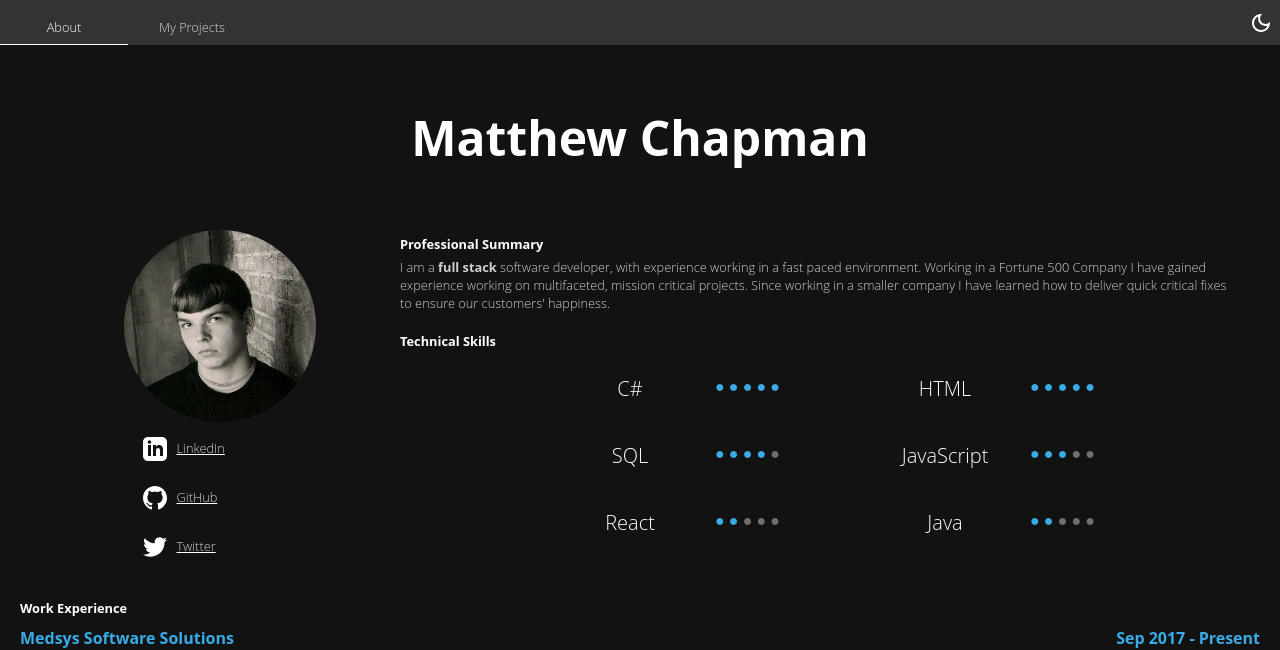
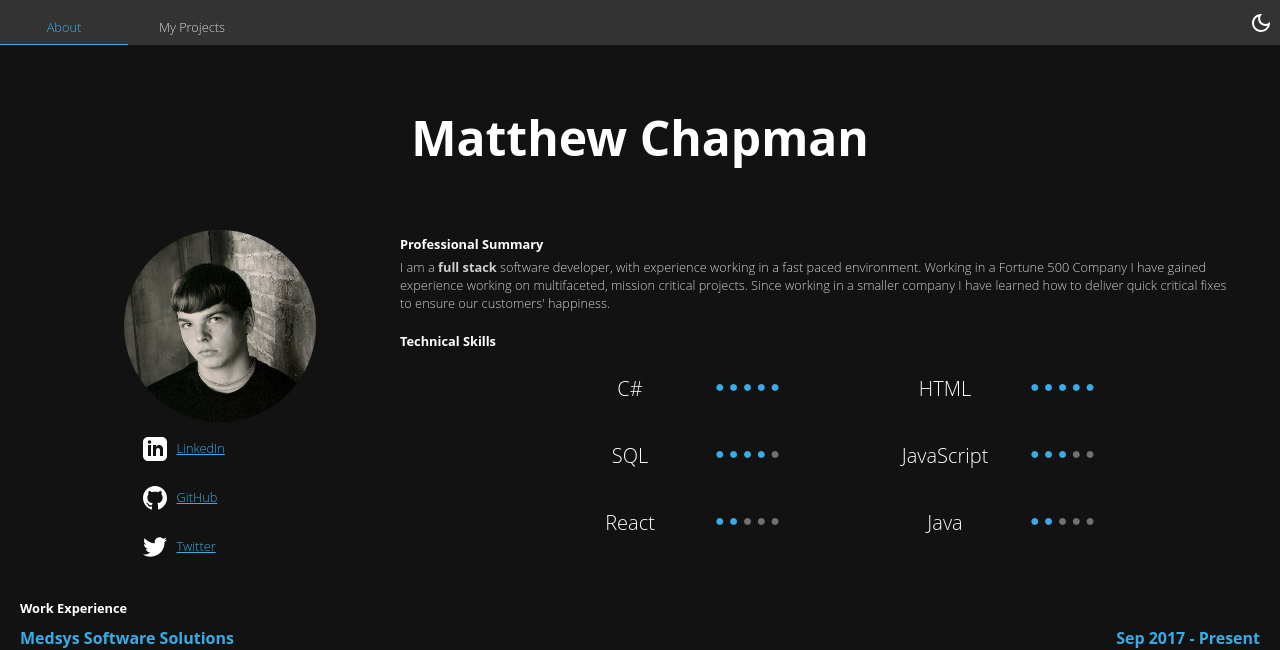
Before and after one commit to matt-chap/matt-chap.github.io, a Jekyll site: the page built from index.html, in a window 1280 px wide. Shown: the top 650 px of the page. Built offline with Jekyll 4.4.1, drawn with Linux system fonts in a browser that asks for light colours.

Commit message:
Add highlighted

```diff
--- a/_sass/about/about.scss
+++ b/_sass/about/about.scss
@@ -128,3 +128,9 @@ b {
     }
     padding: 10px;
 }
+
+.about-social-txt {
+    @include themed() {
+        color: theme-get($text-color);
+    }
+}
--- a/_sass/main.scss
+++ b/_sass/main.scss
@@ -102,7 +102,7 @@ ul {
 a {
   @include fluid-type(font-size, 600px, 1200px, 4vw, 1vw);
   @include themed() {
-    color: theme-get($head);
+    color: theme-get($text-color);
   }
 }
 
--- a/_sass/nav/nav-selected.scss
+++ b/_sass/nav/nav-selected.scss
@@ -3,7 +3,7 @@
 .nav-selected {
   text-decoration: none;
   @include themed() {
-    border-bottom-color: theme-get($head);
+    border-bottom-color: theme-get($text-color);
   }
   border-bottom-style: solid;
   border-bottom-width: 1px;
@@ -11,7 +11,7 @@
 
 .nav-selected > a:link, .nav-selected > a:visited, .nav-selected > a:hover{
   @include themed() {
-    color: theme-get($head);
+    color: theme-get($text-color);
   }
   text-decoration: none;
 }
--- a/index.html
+++ b/index.html
@@ -18,7 +18,7 @@ title: About
                         <svg class="svg-icons" xmlns="http://www.w3.org/2000/svg" width="24" height="24" viewBox="0 0 24 24">
                             <path d="M19 0h-14c-2.761 0-5 2.239-5 5v14c0 2.761 2.239 5 5 5h14c2.762 0 5-2.239 5-5v-14c0-2.761-2.238-5-5-5zm-11 19h-3v-11h3v11zm-1.5-12.268c-.966 0-1.75-.79-1.75-1.764s.784-1.764 1.75-1.764 1.75.79 1.75 1.764-.783 1.764-1.75 1.764zm13.5 12.268h-3v-5.604c0-3.368-4-3.113-4 0v5.604h-3v-11h3v1.765c1.396-2.586 7-2.777 7 2.476v6.759z"/>
                         </svg>
-                        <p>
+                        <p class="about-social-txt">
                             LinkedIn
                         </p>
                     </a>
@@ -26,7 +26,7 @@ title: About
                         <svg class="svg-icons" xmlns="http://www.w3.org/2000/svg" width="24" height="24" viewBox="0 0 24 24">
                             <path d="M12 0c-6.626 0-12 5.373-12 12 0 5.302 3.438 9.8 8.207 11.387.599.111.793-.261.793-.577v-2.234c-3.338.726-4.033-1.416-4.033-1.416-.546-1.387-1.333-1.756-1.333-1.756-1.089-.745.083-.729.083-.729 1.205.084 1.839 1.237 1.839 1.237 1.07 1.834 2.807 1.304 3.492.997.107-.775.418-1.305.762-1.604-2.665-.305-5.467-1.334-5.467-5.931 0-1.311.469-2.381 1.236-3.221-.124-.303-.535-1.524.117-3.176 0 0 1.008-.322 3.301 1.23.957-.266 1.983-.399 3.003-.404 1.02.005 2.047.138 3.006.404 2.291-1.552 3.297-1.23 3.297-1.23.653 1.653.242 2.874.118 3.176.77.84 1.235 1.911 1.235 3.221 0 4.609-2.807 5.624-5.479 5.921.43.372.823 1.102.823 2.222v3.293c0 .319.192.694.801.576 4.765-1.589 8.199-6.086 8.199-11.386 0-6.627-5.373-12-12-12z"/>
                         </svg>
-                        <p>
+                        <p class="about-social-txt">
                             GitHub
                         </p>
                     </a>
@@ -34,7 +34,7 @@ title: About
                         <svg class="svg-icons" xmlns="http://www.w3.org/2000/svg" width="24" height="24" viewBox="0 0 24 24">
                             <path d="M24 4.557c-.883.392-1.832.656-2.828.775 1.017-.609 1.798-1.574 2.165-2.724-.951.564-2.005.974-3.127 1.195-.897-.957-2.178-1.555-3.594-1.555-3.179 0-5.515 2.966-4.797 6.045-4.091-.205-7.719-2.165-10.148-5.144-1.29 2.213-.669 5.108 1.523 6.574-.806-.026-1.566-.247-2.229-.616-.054 2.281 1.581 4.415 3.949 4.89-.693.188-1.452.232-2.224.084.626 1.956 2.444 3.379 4.6 3.419-2.07 1.623-4.678 2.348-7.29 2.04 2.179 1.397 4.768 2.212 7.548 2.212 9.142 0 14.307-7.721 13.995-14.646.962-.695 1.797-1.562 2.457-2.549z"/>
                         </svg>
-                        <p>
+                        <p class="about-social-txt">
                             Twitter
                         </p>
                     </a>
```
Also changed, not shown: 3 other files.
